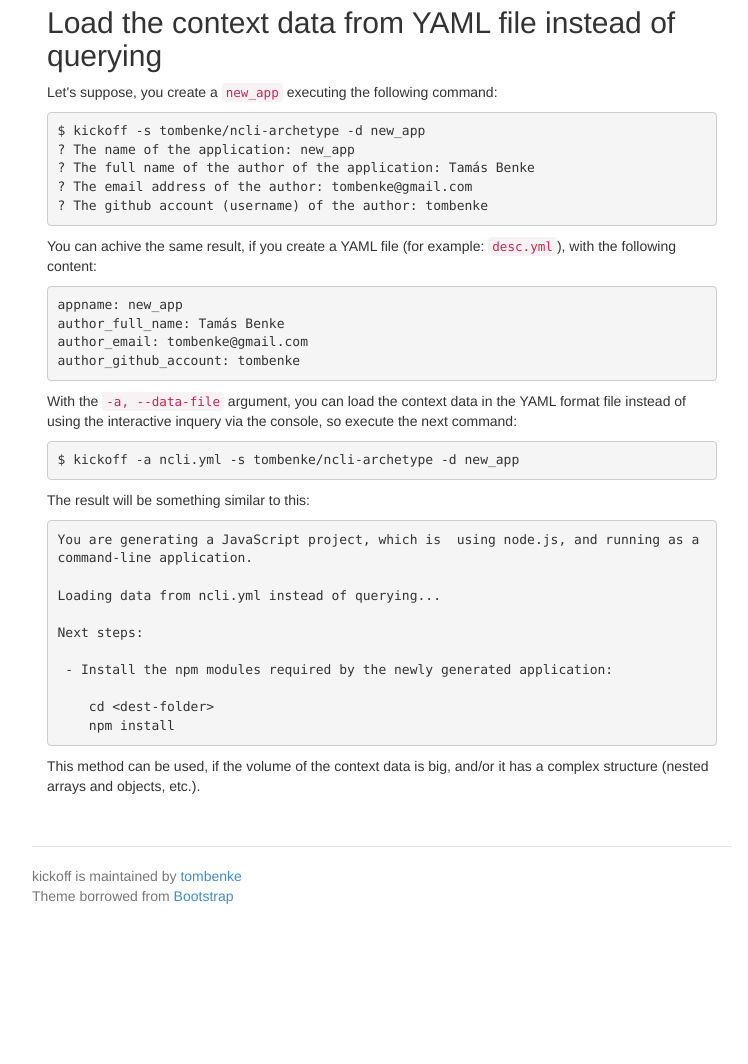
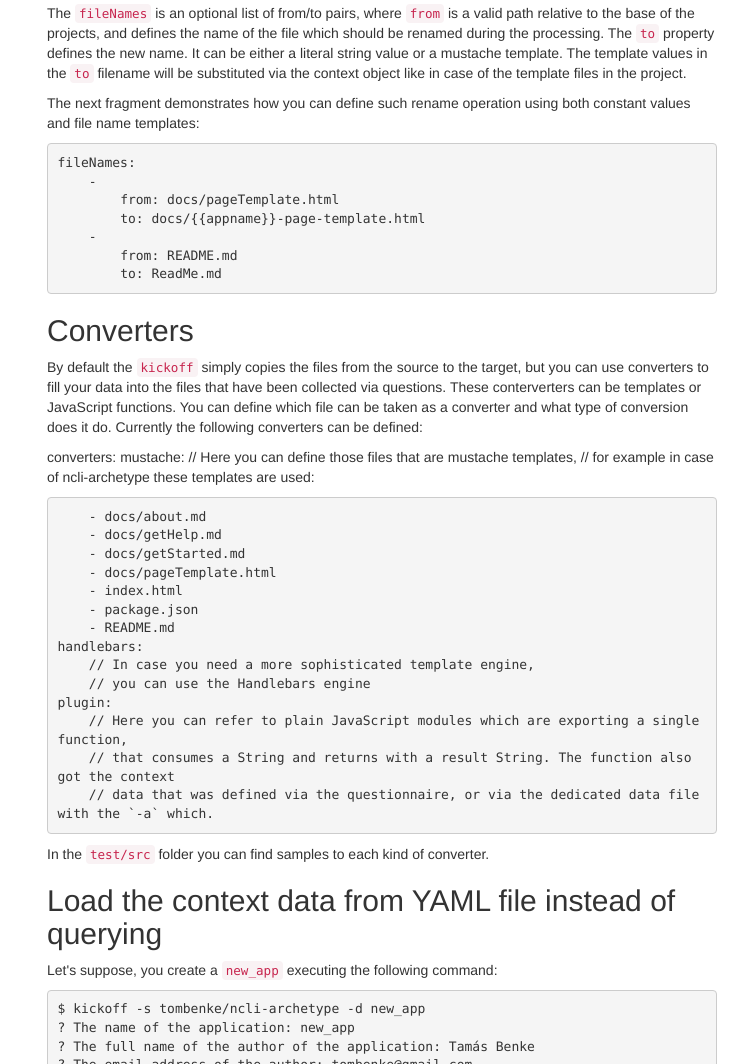
Before and after one commit to tombenke/kickoff, a website: page docs/documentation.html in a window 1280 px wide. Shown: the part 2110-3174 px from the top of the page, without its empty margins (258-1006 px from the left). Before the commit the page ends 3046 px from the top, so only its background shows below. Drawn offline with Linux system fonts and the light colour scheme.

Commit message:
Update documentation

```diff
--- a/docs/documentation.html
+++ b/docs/documentation.html
@@ -99,12 +99,25 @@ questions:
         name: author_github_account
         message: The github account (username) of the author
         default: anonymous
+
+converters:
+    mustache:
+        - docs/about.md
+        - docs/getHelp.md
+        - docs/getStarted.md
+        - docs/pageTemplate.html
+        - index.html
+        - package.json
+        - README.md
 </code></pre><p>You can add as many parameters as you need, using the same names you put into the mustache templates.</p>
 <h2 id="the-description-property">The <code>description</code> property</h2>
 <p>In the <code>description</code> property of the <code>.kickoff.yml</code> you can write down what the whole archetype projects is about. This field holds information mainly for those people who creates and/or maintain the archetype project itself.</p>
 <h2 id="the-welcome-and-postcript-messages">The <code>welcome</code> and <code>postcript</code> messages</h2>
 <p>The <code>welcome</code> string will be written to the console, when the kickoff utility starts, in order to inform the user, what will happen during the process.</p>
 <p>At the end, before exit, the kickoff will write the <code>postscript</code> string to the console, to inform the user about the succesful execution. Also you can place here reminders for things to do after kickoff run.</p>
+<h2 id="questions">Questions</h2>
+<p>This section contains the list of questions and parameters the kickoff will collect during its working.
+The tool sets the variables to their default values that you can overwrite during the questioning, then the given parameters will be used by the tool to fill the templates during the generation of the target content.</p>
 <h2 id="file-name-templates">File-name templates</h2>
 <p>The <code>fileNames</code> is an optional list of from/to pairs, where <code>from</code> is a valid path relative to the base of the projects, and defines the name of the file which should be renamed during the processing. The <code>to</code> property defines the new name. It can be either a literal string value or a mustache template. The template values in the <code>to</code> filename will be substituted via the context object like in case of the template files in the project.</p>
 <p>The next fragment demonstrates how you can define such rename operation using both constant values and file name templates:</p>
@@ -115,7 +128,28 @@ questions:
     -
         from: README.md
         to: ReadMe.md
-</code></pre><h2 id="load-the-context-data-from-yaml-file-instead-of-querying">Load the context data from YAML file instead of querying</h2>
+</code></pre><h2 id="converters">Converters</h2>
+<p>By default the <code>kickoff</code> simply copies the files from the source to the target, but you can use converters to fill your data into the files that have been collected via questions. These conterverters can be templates or JavaScript functions. You can define which file can be taken as a converter and what type of conversion does it do. Currently the following converters can be defined:</p>
+<p>converters:
+    mustache:
+        // Here you can define those files that are mustache templates,
+        // for example in case of ncli-archetype these templates are used:</p>
+<pre><code>    - docs/about.md
+    - docs/getHelp.md
+    - docs/getStarted.md
+    - docs/pageTemplate.html
+    - index.html
+    - package.json
+    - README.md
+handlebars:
+    // In case you need a more sophisticated template engine,
+    // you can use the Handlebars engine
+plugin:
+    // Here you can refer to plain JavaScript modules which are exporting a single function,
+    // that consumes a String and returns with a result String. The function also got the context
+    // data that was defined via the questionnaire, or via the dedicated data file with the `-a` which.
+</code></pre><p>In the <code>test/src</code> folder you can find samples to each kind of converter.</p>
+<h2 id="load-the-context-data-from-yaml-file-instead-of-querying">Load the context data from YAML file instead of querying</h2>
 <p>Let&#39;s suppose, you create a <code>new_app</code> executing the following command:</p>
 <pre><code>$ kickoff -s tombenke/ncli-archetype -d new_app
 ? The name of the application: new_app
```
Also changed, not shown: docs/changelog.html (+15 -0 lines), docs/documentation.md (+40 -0 lines), docs/changelog.md, 1 other file.
